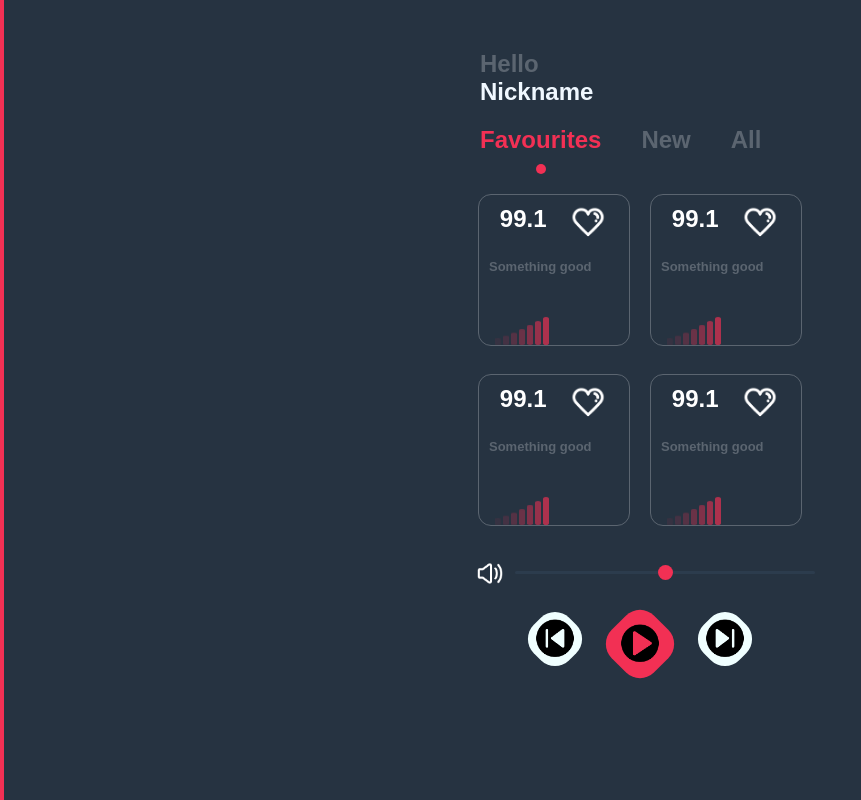
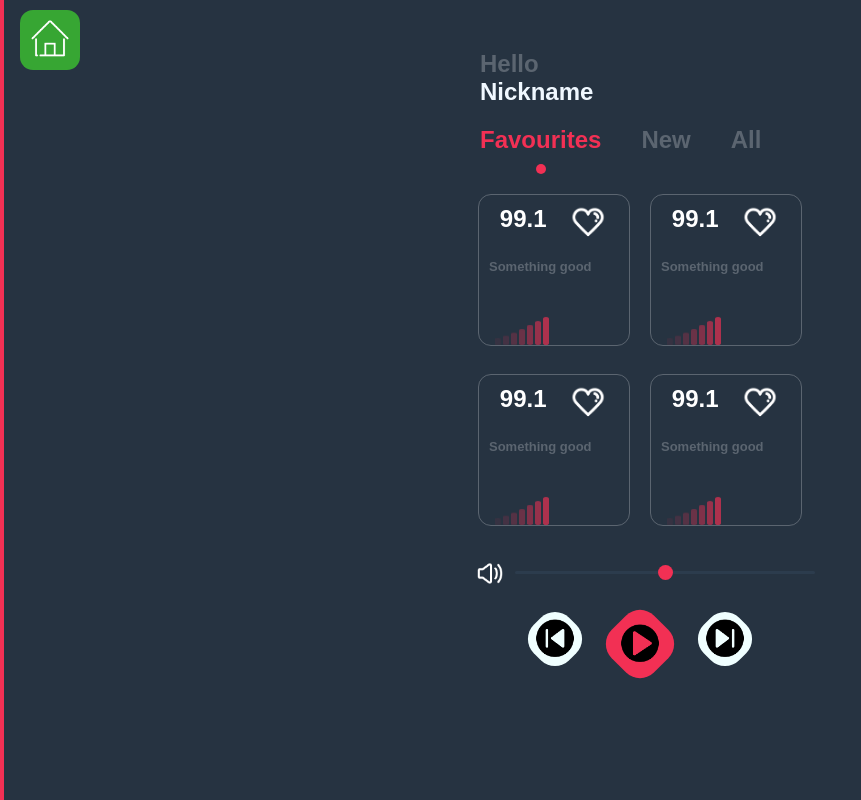
Before and after one commit to Quar15/Qlich, a React (Create React App) app: page / in a window 1280 px wide. Both pictures are taken after a click on the button "Music". Shown: the whole page, without its empty margins (0-861 px from the left). Built offline with nearby package versions, Linux system fonts and the light colour scheme.

Commit message:
added return home button

```diff
--- a/src/App.css
+++ b/src/App.css
@@ -563,26 +563,47 @@ body{
   flex: 25%;
 }
 
-.home-button{
+.home-button, .logout-button, .settings-button{
   position: absolute;
   top: 10px;
-  left: 10px;
   height: 60px;
   width: 60px;
   border-radius: 13px;
   cursor: pointer;
-  background-color: #793044;
   border: none;
 }
 
+.home-button img, .logout-button img, .settings-button img{
+  height: 54px;
+  align-self: center;
+  margin: 2px;
+}
+
+.home-button{
+  left: 20px;
+  background-color: #37a633;
+}
+
+.logout-button{
+  right: 10px;
+  background-color: #D90404;
+}
+
+.settings-button{
+  right: 80px;
+  background-color: #2E97F2;
+}
+
 .home-button:hover, .home-button:active{
+  background-color: #4ebf54;
+}
+
+.logout-button:hover, .logout-button:active{
   background-color: #F23054;
 }
 
-.home-button img{
-  height: 54px;
-  align-self: center;
-  margin: 2px;
+.settings-button:hover, .settings-button:active{
+  background-color: #2ECEF2;
 }
 
 .work-in-progress{
--- a/src/components/Album.js
+++ b/src/components/Album.js
@@ -1,9 +1,17 @@
 import React, { Component } from 'react'
 
 export class Album extends Component {
+
+    goHome = ()=>{
+        this.props.returnHome();
+    }
+
     render() {
         return (
             <div>
+                <button className="home-button" onClick={e => this.goHome()}>
+                    <img src="./img/home.png" alt=""/>
+                </button>
                     <div className="album">
                         <div className="row">
                             <div className="column">
--- a/src/components/Chat.js
+++ b/src/components/Chat.js
@@ -1,10 +1,18 @@
 import React, { Component } from 'react'
 
 export class Chat extends Component {
+
+    goHome = ()=>{
+        this.props.returnHome();
+    }
+
     render() {
         return (
             <div>
                 <div class="line"></div>
+                <button className="home-button" onClick={e => this.goHome()}>
+                    <img src="./img/home.png" alt=""/>
+                </button>
                     <div class="wrapper-middle">
                         <div>
                             <div class="my-message message">Hi!</div>
--- a/src/components/FlashCards.js
+++ b/src/components/FlashCards.js
@@ -49,10 +49,17 @@ export class FlashCards extends Component {
         }
     }
 
+    goHome = ()=>{
+        this.props.returnHome();
+    }
+
     render() {
         return (
             <div>
                 <div className="line"></div>
+                <button className="home-button" onClick={e => this.goHome()}>
+                    <img src="./img/home.png" alt=""/>
+                </button>
                 <div className="wrapper-middle">
                     <button className="flash-card" onClick={this.nextWord}>
                         <div className="card wrapper-middle">
--- a/src/components/Radio.js
+++ b/src/components/Radio.js
@@ -1,11 +1,19 @@
 import React, { Component } from 'react'
 
 export class Radio extends Component {
+
+    goHome = ()=>{
+        this.props.returnHome();
+    }
+
     render() {
         return (
             <div>
                 <div className="line">
                 </div>
+                <button className="home-button" onClick={e => this.goHome()}>
+                    <img src="./img/home.png" alt=""/>
+                </button>
                     <div className="wrapper">
                         <div className="welcome-header">
                             <h2>Hello</h2>
--- a/src/components/Sudoku.js
+++ b/src/components/Sudoku.js
@@ -1,10 +1,17 @@
 import React, { Component } from 'react'
 
 export class Sudoku extends Component {
+
+    goHome = ()=>{
+        this.props.returnHome();
+    }
+
     render() {
         return (
             <div>
-
+                <button className="home-button" onClick={e => this.goHome()}>
+                    <img src="./img/home.png" alt=""/>
+                </button>
             </div>
         )
     }
--- a/src/components/ToDo.js
+++ b/src/components/ToDo.js
@@ -2,10 +2,16 @@ import React, { Component } from 'react'
 
 export class ToDo extends Component {
 
+    goHome = ()=>{
+        this.props.returnHome();
+    }
+
     render() {
         return (
             <div>
-
+                <button className="home-button" onClick={e => this.goHome()}>
+                    <img src="./img/home.png" alt=""/>
+                </button>
             </div>
         )
     }
--- a/src/components/WorkInProgress.js
+++ b/src/components/WorkInProgress.js
@@ -12,6 +12,14 @@ export class WorkInProgress extends Component {
                 <button className="home-button" onClick={e => this.goHome()}>
                     <img src="./img/home.png" alt=""/>
                 </button>
+                <div class="settings-bar">
+                    <button className="settings-button">
+                        <img src="./img/gear.png" alt=""/>
+                    </button>
+                    <button className="logout-button">
+                        <img src="./img/logout.png" alt=""/>
+                    </button>
+                </div>
                 <div className="work-in-progress">
                     <h3>Work In Progress</h3>
                 </div>
```
